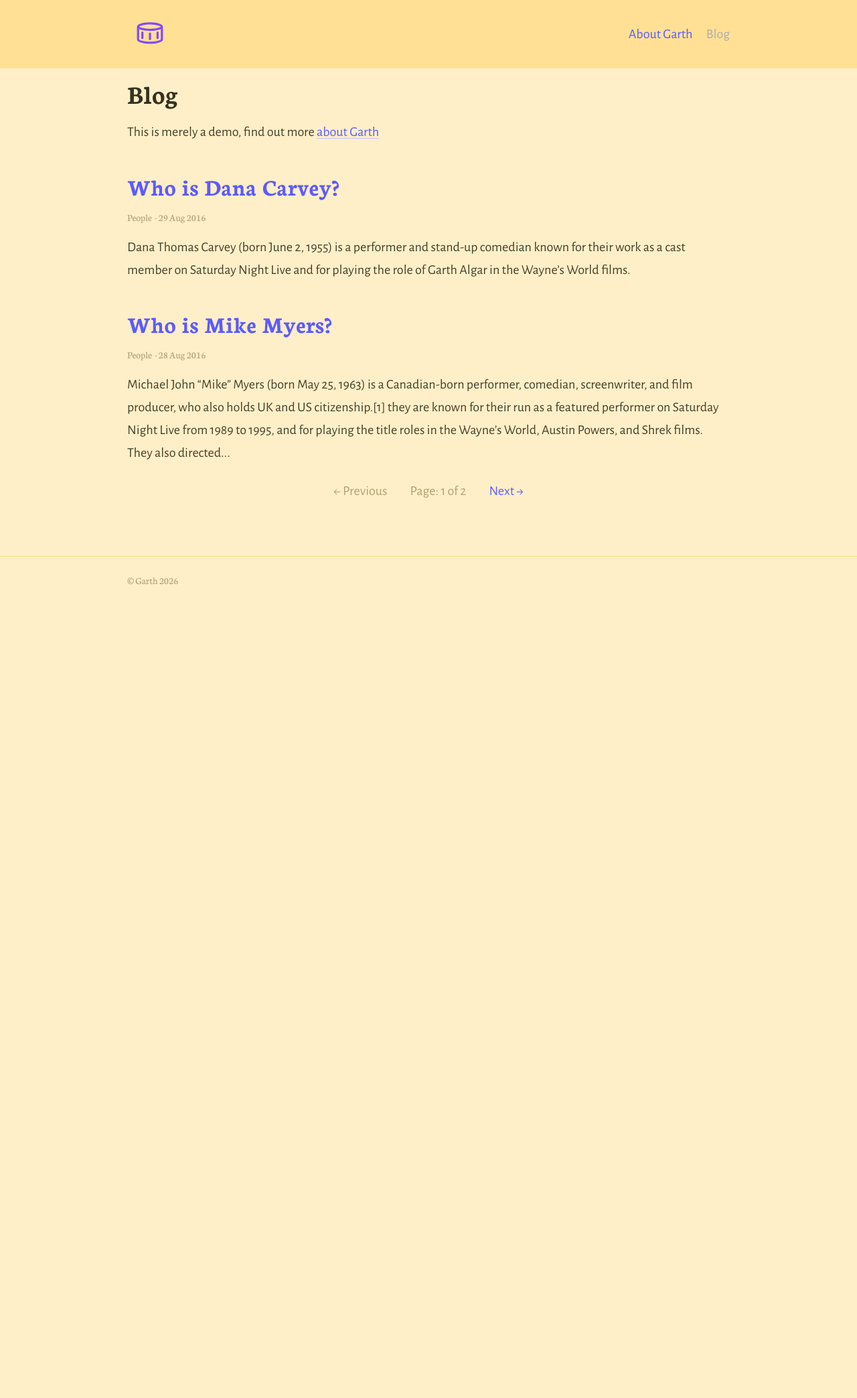
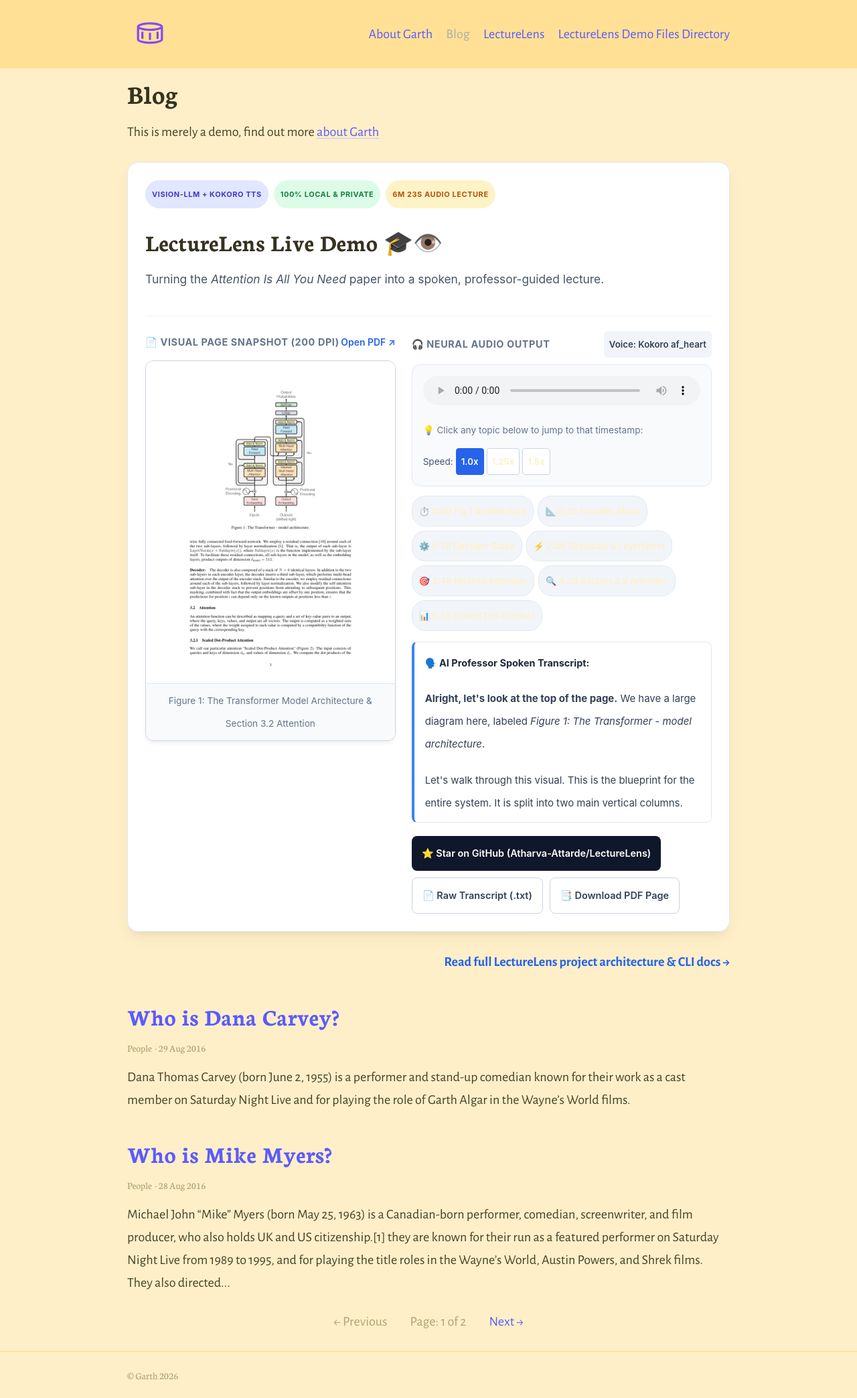
Before and after one commit to Atharva-Attarde/Atharva-Attarde.github.io, a Jekyll site: the page built from index.html, in a window 1280 px wide. Shown: the whole page at 67% size. Built offline with Jekyll 4.4.1, drawn with Linux system fonts in a browser that asks for light colours; the list of posts is cut into pages by our own code; before the commit the page ends 900 px from its top, so only the background shows below that.

Commit message:
Add interactive LectureLens demo with Transformer Attention showcase

```diff
--- /dev/null
+++ b/_includes/lecturelens-demo.html
@@ -0,0 +1,425 @@
+<!-- LectureLens Interactive Demo Component -->
+<div class="ll-demo-card">
+  <div class="ll-demo-header">
+    <div class="ll-badge-group">
+      <span class="ll-badge ll-badge-primary">Vision-LLM + Kokoro TTS</span>
+      <span class="ll-badge ll-badge-secondary">100% Local &amp; Private</span>
+      <span class="ll-badge ll-badge-accent">6m 23s Audio Lecture</span>
+    </div>
+    <h2 class="ll-demo-title">LectureLens Live Demo 🎓👁️</h2>
+    <p class="ll-demo-subtitle">
+      Turning the <em>Attention Is All You Need</em> paper into a spoken, professor-guided lecture.
+    </p>
+  </div>
+
+  <div class="ll-demo-grid">
+    <!-- Left: Textbook / Paper Visual Snapshot -->
+    <div class="ll-visual-column">
+      <div class="ll-panel-header">
+        <span class="ll-panel-label">📄 Visual Page Snapshot (200 DPI)</span>
+        <a href="{{ '/assets/lecturelens/attention-page.pdf' | relative_url }}" target="_blank" class="ll-panel-link" title="Open original PDF">Open PDF ↗</a>
+      </div>
+
+      <div class="ll-image-container">
+        <a href="{{ '/assets/lecturelens/attention-page.png' | relative_url }}" target="_blank" title="Click to view full size">
+          <img
+            src="{{ '/assets/lecturelens/attention-page.png' | relative_url }}"
+            onerror="this.onerror=null; this.src='{{ '/assets/lecturelens/sample-page.svg' | relative_url }}';"
+            alt="Attention Is All You Need - Page 3: Model Architecture & Attention Mechanism"
+            class="ll-textbook-img"
+            id="lecturelens-page-img"
+          />
+        </a>
+        <div class="ll-image-caption">
+          <span>Figure 1: The Transformer Model Architecture &amp; Section 3.2 Attention</span>
+        </div>
+      </div>
+    </div>
+
+    <!-- Right: Spoken Audio & Professor Transcript -->
+    <div class="ll-audio-column">
+      <div class="ll-panel-header">
+        <span class="ll-panel-label">🎧 Neural Audio Output</span>
+        <span class="ll-voice-tag">Voice: Kokoro af_heart</span>
+      </div>
+
+      <div class="ll-player-box">
+        <audio controls class="ll-audio-element" id="lecturelens-audio-player" preload="metadata">
+          <source src="{{ '/assets/lecturelens/attention-audio.mp3' | relative_url }}" type="audio/mpeg">
+          <source src="{{ '/assets/lecturelens/page_0001.mp3' | relative_url }}" type="audio/mpeg">
+          Your browser does not support the audio player.
+        </audio>
+
+        <div class="ll-controls-bar">
+          <span class="ll-player-help">💡 Click any topic below to jump to that timestamp:</span>
+          <div class="ll-speed-selector">
+            <label for="speed-select">Speed:</label>
+            <button type="button" class="ll-speed-btn active" onclick="setSpeed(1.0, this)">1.0x</button>
+            <button type="button" class="ll-speed-btn" onclick="setSpeed(1.25, this)">1.25x</button>
+            <button type="button" class="ll-speed-btn" onclick="setSpeed(1.5, this)">1.5x</button>
+          </div>
+        </div>
+      </div>
+
+      <!-- Quick Topic Timestamps -->
+      <div class="ll-timestamps">
+        <button type="button" class="ll-time-chip" onclick="seekAudio(0)">⏱️ 0:00 Fig 1 Architecture</button>
+        <button type="button" class="ll-time-chip" onclick="seekAudio(22)">📐 0:22 Encoder Stack</button>
+        <button type="button" class="ll-time-chip" onclick="seekAudio(58)">⚙️ 0:58 Decoder Stack</button>
+        <button type="button" class="ll-time-chip" onclick="seekAudio(126)">⚡ 2:06 Residuals &amp; LayerNorm</button>
+        <button type="button" class="ll-time-chip" onclick="seekAudio(228)">🎯 3:48 Masked Attention</button>
+        <button type="button" class="ll-time-chip" onclick="seekAudio(278)">🔍 4:38 Section 3.2 Attention</button>
+        <button type="button" class="ll-time-chip" onclick="seekAudio(338)">📊 5:38 Scaled Dot-Product</button>
+      </div>
+
+      <!-- Professor Guided Transcript -->
+      <div class="ll-transcript-box">
+        <div class="ll-transcript-header">
+          <strong>🗣️ AI Professor Spoken Transcript:</strong>
+        </div>
+        <div class="ll-transcript-content" id="ll-transcript-text">
+          <p><strong>Alright, let's look at the top of the page.</strong> We have a large diagram here, labeled <em>Figure 1: The Transformer - model architecture</em>.</p>
+          <p>Let's walk through this visual. This is the blueprint for the entire system. It is split into two main vertical columns.</p>
+          <p><strong>Look at the left column first.</strong> At the very bottom, you see <em>"Inputs"</em> pointing up into a pink box labeled <em>"Input Embedding"</em>. Right next to that, there is a small circle with a wave inside it labeled <em>"Positional Encoding"</em>. These two paths merge together.</p>
+          <p>From that merge point, the signal goes up into a large, rounded rectangle. Inside this rectangle, you see a repeating block structure: at the bottom, an orange box labeled <em>"Multi-Head Attention"</em>, above that a yellow <em>"Add &amp; Norm"</em> box, above that a blue <em>"Feed Forward"</em> box, and above that another yellow <em>"Add &amp; Norm"</em> box. To the left, the label <em>"N times"</em> indicates this whole block repeats multiple times.</p>
+          <p><strong>Now, look at the right column.</strong> This is the output side. At the bottom, you see <em>"Outputs (shifted right)"</em> pointing into a pink <em>"Output Embedding"</em> box, which also merges with <em>"Positional Encoding"</em>.</p>
+          <p>This signal goes up into a similar stack of blocks with an extra component: at the bottom is an orange box labeled <em>"Masked Multi-Head Attention"</em>, followed by <em>"Add &amp; Norm"</em>, a second <em>"Multi-Head Attention"</em> box, another <em>"Add &amp; Norm"</em>, a blue <em>"Feed Forward"</em> box, and a top <em>"Add &amp; Norm"</em> box.</p>
+          <p><strong>Crucially, look at the arrows connecting the two columns:</strong> An arrow comes out of the top of the left column's stack and feeds directly into that second <em>"Multi-Head Attention"</em> box in the right column. This is how input information influences output generation.</p>
+          <p>At the very top of the right column, the signal goes into a gray <em>"Linear"</em> box, then into green <em>"Softmax"</em>, and finally points up to <em>"Output Probabilities"</em>.</p>
+          <p><strong>Now, let's move our eyes down to the text below the figure:</strong></p>
+          <p>The text defines the residual math: <em>"That is, the output of each sub-layer is LayerNorm(x + Sublayer(x))."</em> You take input x, pass it through the sub-layer function, add the original x back (the residual connection), and apply Layer Normalization.</p>
+          <p>All sub-layers produce outputs of dimension <em>d_model = 512</em>. The decoder stack repeats for <em>N = 6</em> identical layers.</p>
+          <p><strong>Why is the attention masked?</strong> <em>"This masking, combined with the fact that the output embeddings are offset by one position, ensures that the predictions for position i can depend only on known outputs at positions less than i."</em> In plain English: the model is not allowed to cheat by peeking at future tokens!</p>
+          <p><strong>Section 3.2: Attention.</strong> <em>"An attention function can be described as mapping a query and a set of key-value pairs to an output, where the query, keys, values, and output are all vectors."</em></p>
+          <p><strong>Section 3.2.1: Scaled Dot-Product Attention.</strong> The input consists of queries and keys of dimension <em>d_k</em>, and values of dimension <em>d_v</em>...</p>
+        </div>
+      </div>
+
+      <!-- Actions -->
+      <div class="ll-actions">
+        <a href="https://github.com/Atharva-Attarde/LectureLens" target="_blank" class="ll-btn ll-btn-primary">
+          ⭐ Star on GitHub (Atharva-Attarde/LectureLens)
+        </a>
+        <a href="{{ '/assets/lecturelens/attention-transcript.txt' | relative_url }}" target="_blank" class="ll-btn ll-btn-outline">
+          📄 Raw Transcript (.txt)
+        </a>
+        <a href="{{ '/assets/lecturelens/attention-page.pdf' | relative_url }}" target="_blank" class="ll-btn ll-btn-outline">
+          📑 Download PDF Page
+        </a>
+      </div>
+    </div>
+  </div>
+</div>
+
+<script>
+function seekAudio(seconds) {
+  var audio = document.getElementById('lecturelens-audio-player');
+  if (audio) {
+    audio.currentTime = seconds;
+    audio.play();
+  }
+}
+
+function setSpeed(speed, btn) {
+  var audio = document.getElementById('lecturelens-audio-player');
+  if (audio) {
+    audio.playbackRate = speed;
+    var btns = document.querySelectorAll('.ll-speed-btn');
+    btns.forEach(function(b) { b.classList.remove('active'); });
+    if (btn) btn.classList.add('active');
+  }
+}
+</script>
+
+<style>
+.ll-demo-card {
+  background: #ffffff;
+  border: 1px solid #e2e8f0;
+  border-radius: 16px;
+  box-shadow: 0 10px 25px -5px rgba(15, 23, 42, 0.08), 0 8px 10px -6px rgba(15, 23, 42, 0.04);
+  padding: 26px;
+  margin: 28px 0;
+  font-family: -apple-system, BlinkMacSystemFont, "Segoe UI", Roboto, Helvetica, Arial, sans-serif;
+  color: #1e293b;
+}
+
+.ll-demo-header {
+  margin-bottom: 22px;
+  border-bottom: 1px solid #f1f5f9;
+  padding-bottom: 14px;
+}
+
+.ll-badge-group {
+  display: flex;
+  gap: 8px;
+  margin-bottom: 10px;
+  flex-wrap: wrap;
+}
+
+.ll-badge {
+  font-size: 11px;
+  font-weight: 700;
+  text-transform: uppercase;
+  letter-spacing: 0.05em;
+  padding: 4px 10px;
+  border-radius: 9999px;
+  display: inline-block;
+}
+
+.ll-badge-primary {
+  background: #e0e7ff;
+  color: #4338ca;
+}
+
+.ll-badge-secondary {
+  background: #dcfce7;
+  color: #15803d;
+}
+
+.ll-badge-accent {
+  background: #fef3c7;
+  color: #b45309;
+}
+
+.ll-demo-title {
+  font-size: 1.7rem;
+  font-weight: 800;
+  margin: 0 0 8px 0;
+  color: #0f172a;
+}
+
+.ll-demo-subtitle {
+  font-size: 1.02rem;
+  color: #475569;
+  margin: 0;
+  line-height: 1.5;
+}
+
+.ll-demo-grid {
+  display: grid;
+  grid-template-columns: 1fr 1.2fr;
+  gap: 24px;
+  align-items: start;
+}
+
+@media (max-width: 860px) {
+  .ll-demo-grid {
+    grid-template-columns: 1fr;
+  }
+}
+
+.ll-panel-header {
+  display: flex;
+  justify-content: space-between;
+  align-items: center;
+  margin-bottom: 10px;
+}
+
+.ll-panel-label {
+  font-size: 0.85rem;
+  font-weight: 700;
+  text-transform: uppercase;
+  letter-spacing: 0.04em;
+  color: #64748b;
+}
+
+.ll-panel-link {
+  font-size: 0.82rem;
+  color: #2563eb;
+  text-decoration: none;
+  font-weight: 600;
+}
+
+.ll-panel-link:hover {
+  text-decoration: underline;
+}
+
+.ll-voice-tag {
+  font-size: 0.78rem;
+  background: #f1f5f9;
+  color: #334155;
+  padding: 3px 8px;
+  border-radius: 6px;
+  font-weight: 600;
+}
+
+.ll-image-container {
+  border: 1px solid #cbd5e1;
+  border-radius: 12px;
+  overflow: hidden;
+  background: #ffffff;
+  box-shadow: 0 4px 6px -1px rgba(0, 0, 0, 0.07);
+}
+
+.ll-textbook-img {
+  width: 100%;
+  height: auto;
+  display: block;
+  transition: transform 0.2s ease;
+  cursor: zoom-in;
+}
+
+.ll-textbook-img:hover {
+  transform: scale(1.01);
+}
+
+.ll-image-caption {
+  padding: 8px 12px;
+  background: #f8fafc;
+  border-top: 1px solid #e2e8f0;
+  font-size: 0.8rem;
+  color: #64748b;
+  text-align: center;
+}
+
+.ll-player-box {
+  background: #f8fafc;
+  border: 1px solid #e2e8f0;
+  border-radius: 12px;
+  padding: 16px;
+  margin-bottom: 14px;
+}
+
+.ll-audio-element {
+  width: 100%;
+  height: 44px;
+  border-radius: 8px;
+  outline: none;
+}
+
+.ll-controls-bar {
+  display: flex;
+  justify-content: space-between;
+  align-items: center;
+  margin-top: 10px;
+  gap: 10px;
+  flex-wrap: wrap;
+}
+
+.ll-player-help {
+  font-size: 0.8rem;
+  color: #64748b;
+  margin: 0;
+}
+
+.ll-speed-selector {
+  display: flex;
+  align-items: center;
+  gap: 4px;
+  font-size: 0.8rem;
+  color: #475569;
+}
+
+.ll-speed-btn {
+  background: #ffffff;
+  border: 1px solid #cbd5e1;
+  color: #334155;
+  border-radius: 4px;
+  padding: 2px 7px;
+  font-size: 0.78rem;
+  font-weight: 600;
+  cursor: pointer;
+  transition: all 0.15s ease;
+}
+
+.ll-speed-btn:hover {
+  background: #e2e8f0;
+}
+
+.ll-speed-btn.active {
+  background: #2563eb;
+  color: #ffffff;
+  border-color: #2563eb;
+}
+
+.ll-timestamps {
+  display: flex;
+  gap: 6px;
+  margin-bottom: 16px;
+  flex-wrap: wrap;
+}
+
+.ll-time-chip {
+  background: #f1f5f9;
+  border: 1px solid #e2e8f0;
+  color: #334155;
+  padding: 5px 10px;
+  border-radius: 20px;
+  font-size: 0.76rem;
+  font-weight: 600;
+  cursor: pointer;
+  transition: all 0.15s ease;
+}
+
+.ll-time-chip:hover {
+  background: #2563eb;
+  color: #ffffff;
+  border-color: #2563eb;
+}
+
+.ll-transcript-box {
+  background: #ffffff;
+  border: 1px solid #e2e8f0;
+  border-left: 4px solid #3b82f6;
+  border-radius: 8px;
+  padding: 14px 16px;
+  margin-bottom: 20px;
+  max-height: 270px;
+  overflow-y: auto;
+}
+
+.ll-transcript-header {
+  font-size: 0.85rem;
+  color: #1e293b;
+  margin-bottom: 8px;
+}
+
+.ll-transcript-content {
+  font-size: 0.88rem;
+  line-height: 1.6;
+  color: #334155;
+}
+
+.ll-transcript-content p {
+  margin: 0 0 10px 0;
+}
+
+.ll-actions {
+  display: flex;
+  gap: 10px;
+  flex-wrap: wrap;
+}
+
+.ll-btn {
+  display: inline-flex;
+  align-items: center;
+  justify-content: center;
+  padding: 9px 15px;
+  border-radius: 8px;
+  font-size: 0.85rem;
+  font-weight: 600;
+  text-decoration: none !important;
+  transition: all 0.15s ease;
+}
+
+.ll-btn-primary {
+  background: #0f172a;
+  color: #ffffff !important;
+}
+
+.ll-btn-primary:hover {
+  background: #1e293b;
+  transform: translateY(-1px);
+}
+
+.ll-btn-outline {
+  background: #ffffff;
+  color: #334155 !important;
+  border: 1px solid #cbd5e1;
+}
+
+.ll-btn-outline:hover {
+  background: #f8fafc;
+  border-color: #94a3b8;
+}
+</style>
--- a/_layouts/home.html
+++ b/_layouts/home.html
@@ -15,6 +15,8 @@
 
 			{{ collectiondata.description | markdownify }}
 
+			{{ content }}
+
     </article>
 
     {% include post-list.html %}
--- a/index.html
+++ b/index.html
@@ -2,3 +2,11 @@
 layout: home
 collectionpage: posts
 ---
+
+{% include lecturelens-demo.html %}
+
+<div style="text-align: right; margin-bottom: 24px;">
+  <a href="{{ '/lecturelens/' | relative_url }}" style="font-weight: bold; color: #2563eb; text-decoration: none;">
+    Read full LectureLens project architecture &amp; CLI docs &rarr;
+  </a>
+</div>
```
Also changed, not shown: assets/lecturelens/README.md (added, +27 -0 lines), assets/lecturelens/attention-transcript.txt (added, +65 -0 lines), assets/lecturelens/page_0001.txt (added, +65 -0 lines), assets/lecturelens/sample-transcript.txt (added, +13 -0 lines), lecturelens.md (added, +62 -0 lines), assets/lecturelens/attention-page.png (added), assets/lecturelens/sample-page.svg (added), 4 other files.
